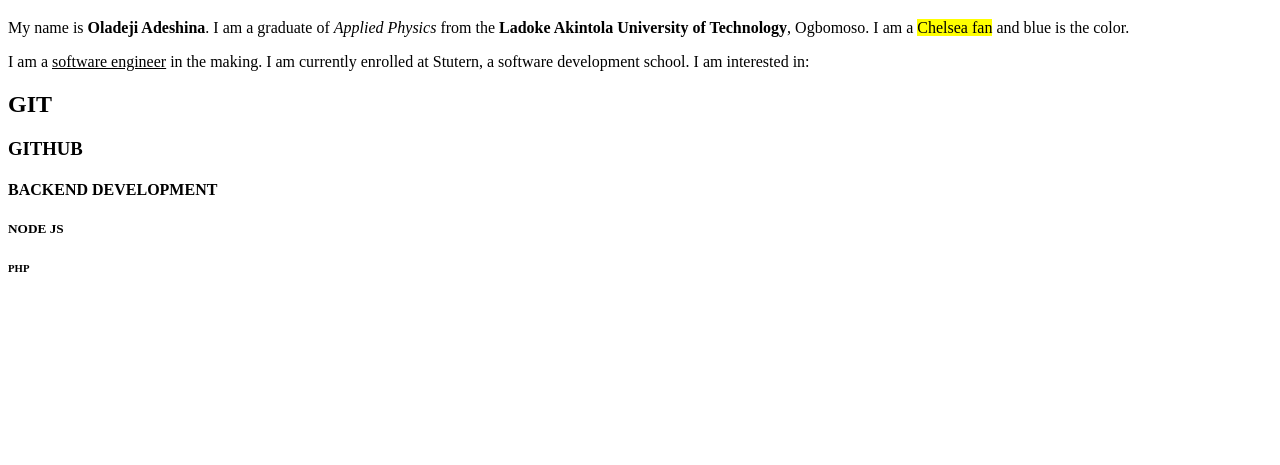
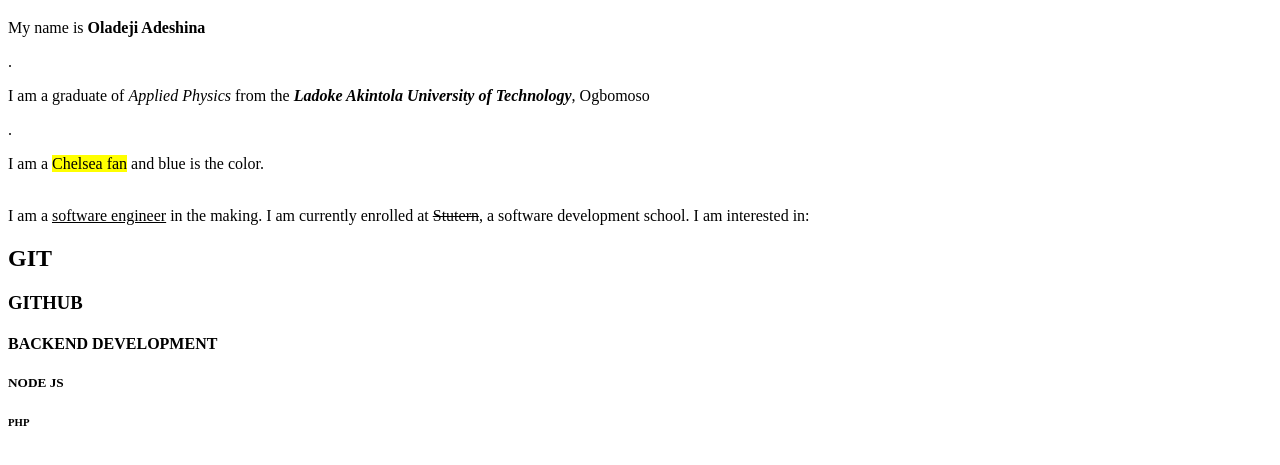
Before and after one commit to Adeshina3002/STUTERN-HTML, a plain HTML site: page index.html in a window 1280 px wide. Shown: the part 61-526 px from the top of the page. Drawn offline with Linux system fonts and the light colour scheme.

Commit message:
modified html page

```diff
--- a/index.html
+++ b/index.html
@@ -11,11 +11,10 @@
 
  </div>
  <h1>MY PROFILE PAGE</h1>
-  <p>
-   My name is <strong>Oladeji Adeshina</strong>. I am a graduate of <i>Applied Physics</i> from the <b>Ladoke Akintola University of Technology</b>, Ogbomoso. I am a <mark>Chelsea fan</mark> and blue is the color.
-  </p>
+  <p>My name is <strong>Oladeji Adeshina</strong></p>. <p>I am a graduate of <i>Applied Physics</i> from the <b><em>Ladoke Akintola University of Technology</em></b>, Ogbomoso</p>. <p>I am a <mark>Chelsea fan</mark> and blue is the color.</p>
+  <br>
  <div>
- I am a <ins>software engineer</ins> in the making. I am currently enrolled at <d>Stutern</d>, a software development school. I am interested in:</p>
+ I am a <ins>software engineer</ins> in the making. I am currently enrolled at <del>Stutern</del>, a software development school. I am interested in:</p>
  <h2>GIT</h2>
  <h3>GITHUB</h3>
  <h4>BACKEND DEVELOPMENT</h4>
```
